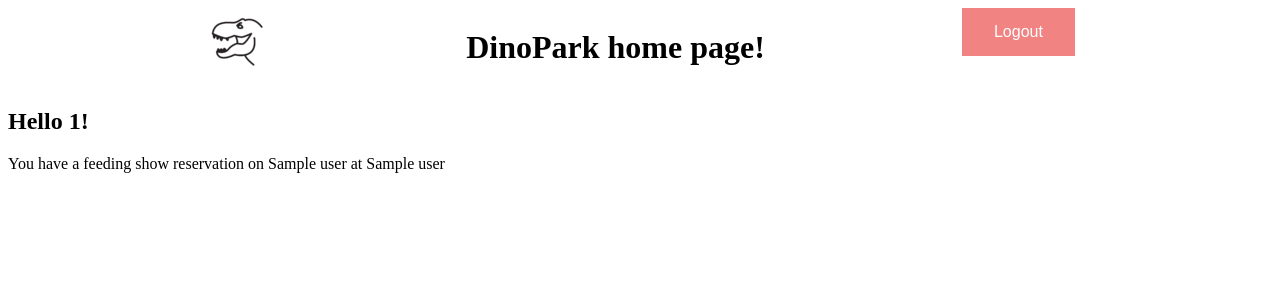
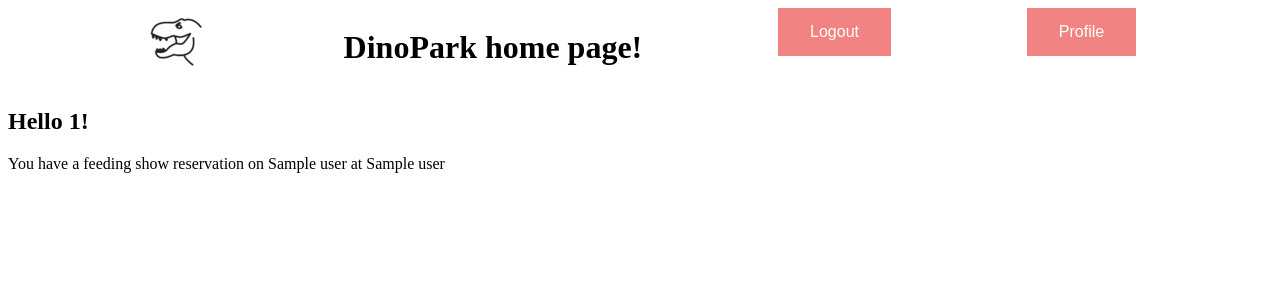
Before and after one commit to oonarauhala/tietokantasovellus, a Flask app: template templates/profile.html in a window 1280 px wide. Shown: the top 300 px of the page. Run offline with Flask 2, Linux system fonts and the light colour scheme; the visitor is signed in with stand-in values (Sample User, id 1); the template is opened without the code that fills it: most values are stand-ins (such as "Sample title", 1, 10 or a date in 2020).

Commit message:
Add profile button to content header

```diff
--- a/templates/dino_area.html
+++ b/templates/dino_area.html
@@ -16,6 +16,9 @@
         {% if session.username %}
         <a href="/logout">
             <button class="button" id="logout_btn">Logout</button>
+        </a>
+        <a href="/profile">
+            <button class="button" id="profile_btn">Profile</button>
         </a>
         {% else %}
         <a href="/login">
--- a/templates/index.html
+++ b/templates/index.html
@@ -16,6 +16,9 @@
         {% if session.username %}
         <a href="/logout">
             <button class="button" id="logout_btn">Logout</button>
+        </a>
+        <a href="/profile">
+            <button class="button" id="profile_btn">Profile</button>
         </a>
         {% else %}
         <a href="/login">
--- a/templates/profile.html
+++ b/templates/profile.html
@@ -17,6 +17,9 @@
         <a href="/logout">
             <button class="button" id="logout_btn">Logout</button>
         </a>
+        <a href="/profile">
+            <button class="button" id="profile_btn">Profile</button>
+        </a>
         {% else %}
         <a href="/login">
             <button class="button" id="login_btn">Login/register</button>
```
